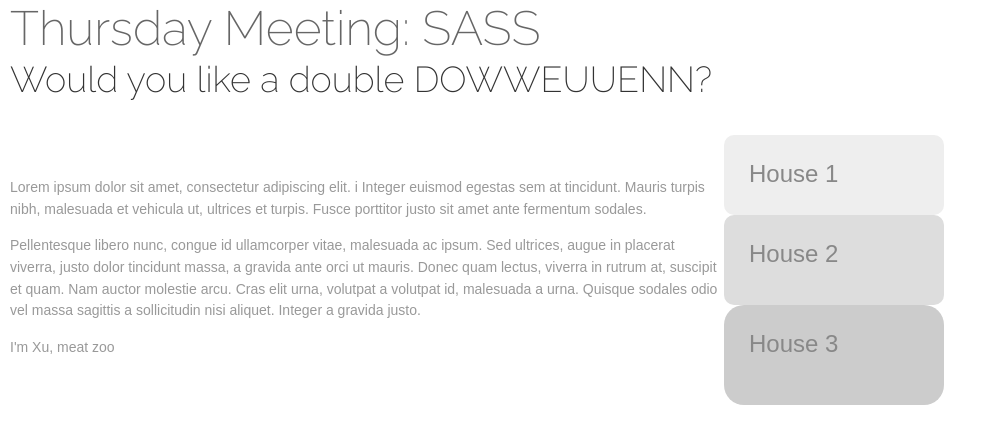
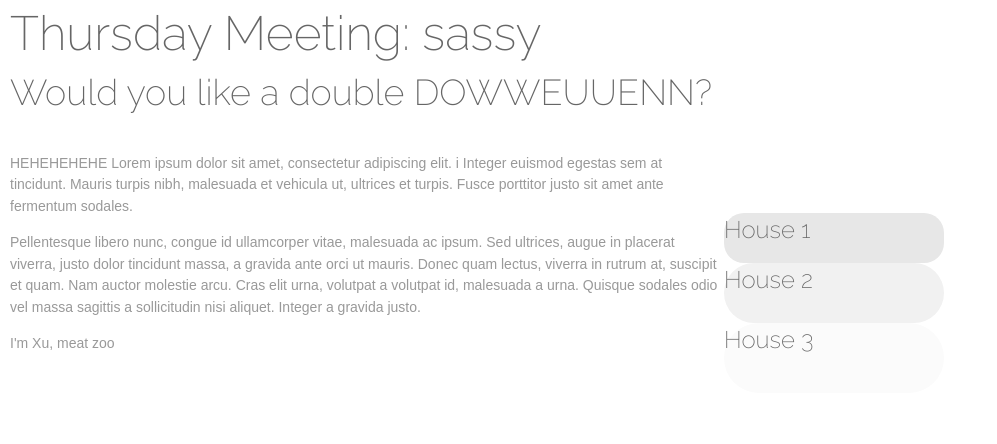
Before and after one commit to carrotderek/talksass, a plain HTML site: page index.html in a window 1280 px wide. Shown: the whole page, without its empty margins (0-997 px from the left). Drawn offline with Linux system fonts and the light colour scheme; a web font is replaced by a local one.

Commit message:
Committing changes made during dev meeting

```diff
--- a/index.html
+++ b/index.html
@@ -1,21 +1,21 @@
 <!DOCTYPE html>
 <html>
     <head>
-        <title>SASS Talk</title>
+        <title>sassy Talk</title>
         <link href="http://fonts.googleapis.com/css?family=Raleway:200" rel="stylesheet" type="text/css">
         <link href='http://fonts.googleapis.com/css?family=Droid+Sans:400,700' rel='stylesheet' type='text/css'>
         <link href="stylesheets/reset.css" rel="stylesheet" type="text/css"/>
-        <link href="normal.css" rel="stylesheet" type="text/css"/>
+        <link href="stylesheets/base.css" rel="stylesheet" type="text/css"/>
     </head>
     <body>
         <div id="container">
             <header>
-                <h1>Thursday Meeting: SASS</h1>
+                <h1>Thursday Meeting: sassy</h1>
                 <h2>Would you like a double DOWWEUUENN?</h2>
             </header>
 
             <section>
-                <p>Lorem ipsum dolor sit amet, consectetur adipiscing elit. i
+                <p>HEHEHEHEHE Lorem ipsum dolor sit amet, consectetur adipiscing elit. i
                 Integer euismod egestas sem at tincidunt. Mauris turpis nibh,
                 malesuada et vehicula ut, ultrices et turpis. Fusce porttitor justo
                 sit amet ante fermentum sodales.</p>
--- /dev/null
+++ b/sass/_mixins.scss
@@ -0,0 +1,16 @@
+@function multiply-by-10($num) {
+    @return $num * 10;
+}
+
+@mixin border-radius($radius:10px) {
+    webkit-border-radius: $radius;
+    border-radius: $radius;
+}
+
+@mixin respond-to($media) {
+    @if ($media == 'mobile') {
+        @media only screen and (max-width:480px) {
+            @content
+        }
+    }
+}
--- a/sass/base.scss
+++ b/sass/base.scss
@@ -1,13 +1,72 @@
 @import "compass/reset";
+@import "mixins";
 
 $primary-font-family: 'Droid Sans', sans-serif;
 $secondary-font-family: 'Raleway', sans-serif;
 $base-font: 16px;
 $base-line-height: 1.4;
 
+%headings {
+    color: #666;
+    font-family: $secondary-font-family;
+    font-weight: 100;
+    line-height: $base-line-height;
+}
 
-/**
- * TYPE
- */
 h1 {
+    @extend %headings;
+    font-size: 48px;
 }
+
+h2 {
+    @extend %headings;
+    font-size: 36px;
+}
+
+h3 {
+    @extend %headings;
+    font-size: 24px;
+}
+
+p {
+    color: #999;
+    font-family: $primary-font-family;
+    font-size: 14px;
+    line-height: 1.54;
+    margin-bottom: 15px;
+}
+
+#container {
+    width: 960px;
+
+    header {
+        padding-bottom: 35px;
+        margin-left: 10px;
+    }
+
+    section {
+        display: inline-block;
+        text-align: top;
+        width: 710px;
+        margin-left: 10px;
+
+        @include respond-to('mobile') {
+            width: 150px;
+            background-color: blue;
+        }
+    }
+
+    aside {
+        display: inline-block;
+        width: 220px;
+    }
+}
+
+@for $i from 1 through 3 {
+    #loop-directive .house-#{$i} {
+        @include border-radius(multiply-by-10($i) + 10px);
+
+        background-color: #DDD + multiply-by-10($i);
+        height: 40px + multiply-by-10($i);
+    }
+}
```
Also changed, not shown: stylesheets/base.css, 1 other file.
